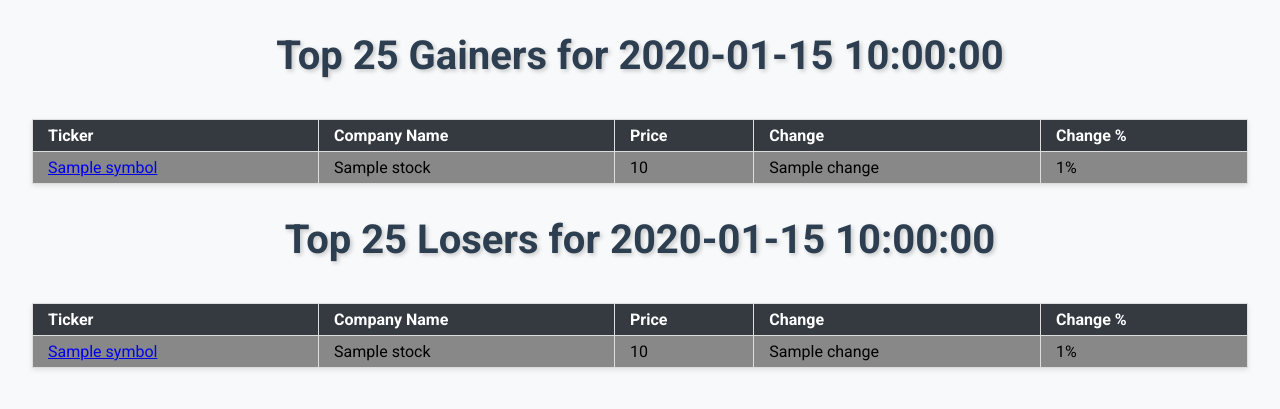
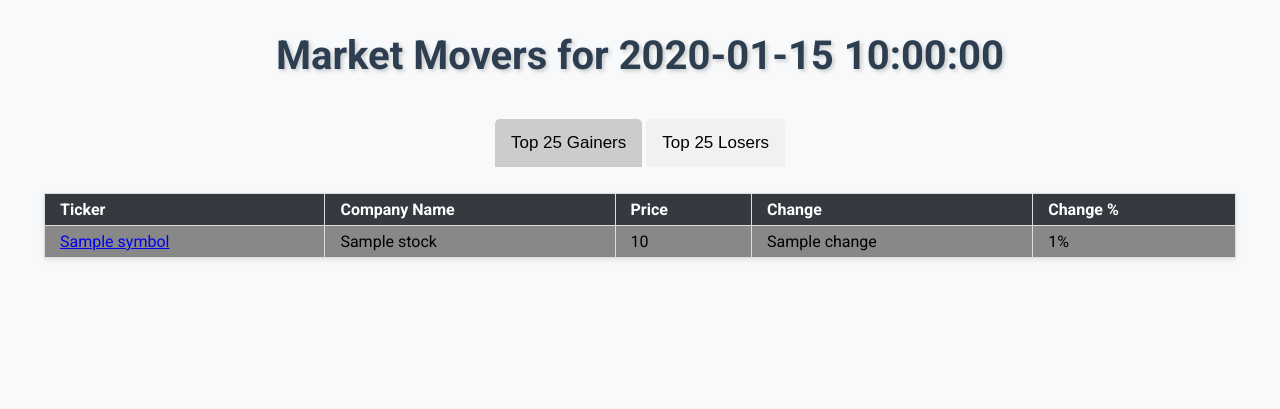
Before and after one commit to uchenna-j-edeh/mcp, a Flask app: template templates/snapshot_details.html in a window 1280 px wide. Shown: the top 409 px of the page. Run offline with Flask 3, Linux system fonts and the light colour scheme; the template is opened without the code that fills it: most values are stand-ins (such as "Sample title", 1, 10 or a date in 2020); parts of the project's set-up code (start-up, migrations or seed data) failed here and were passed over.

Commit message:
feat: Implement tabbed interface for snapshot details

```diff
--- a/static/style.css
+++ b/static/style.css
@@ -39,3 +39,36 @@ tbody tr:nth-child(odd) {
 tbody tr:hover {
     background-color: #e9ecef;
 }
+
+/* Tab styles */
+.tabs {
+    display: flex;
+    justify-content: center;
+    margin-bottom: 20px;
+}
+
+.tab-button {
+    background-color: #f1f1f1;
+    border: none;
+    outline: none;
+    cursor: pointer;
+    padding: 14px 16px;
+    transition: 0.3s;
+    font-size: 17px;
+    border-radius: 5px 5px 0 0;
+    margin: 0 2px;
+}
+
+.tab-button:hover {
+    background-color: #ddd;
+}
+
+.tab-button.active {
+    background-color: #ccc;
+}
+
+.tab-content {
+    display: none; /* Hidden by default */
+    padding: 6px 12px;
+    border-top: none;
+}
--- a/templates/snapshot_details.html
+++ b/templates/snapshot_details.html
@@ -10,7 +10,14 @@
     <link href="https://fonts.googleapis.com/css2?family=Roboto:wght@400;700&display=swap" rel="stylesheet">
 </head>
 <body>
-    <h1>Top 25 Gainers for {{ snapshot_date }}</h1>
+    <h1>Market Movers for {{ snapshot_date }}</h1>
+
+    <div class="tabs">
+        <button class="tab-button active" onclick="openTab(event, 'gainers')">Top 25 Gainers</button>
+        <button class="tab-button" onclick="openTab(event, 'losers')">Top 25 Losers</button>
+    </div>
+
+    <div id="gainers" class="tab-content active">
         <table class="gainer">
             <thead>
                 <tr>
@@ -33,8 +40,9 @@
                 {% endfor %}
             </tbody>
         </table>
+    </div>
 
-    <h1>Top 25 Losers for {{ snapshot_date }}</h1>
+    <div id="losers" class="tab-content">
         <table class="loser">
             <thead>
                 <tr>
@@ -57,5 +65,27 @@
                 {% endfor %}
             </tbody>
         </table>
+    </div>
+
+    <script>
+        function openTab(evt, tabName) {
+            var i, tabcontent, tablinks;
+            tabcontent = document.getElementsByClassName("tab-content");
+            for (i = 0; i < tabcontent.length; i++) {
+                tabcontent[i].style.display = "none";
+            }
+            tablinks = document.getElementsByClassName("tab-button");
+            for (i = 0; i < tablinks.length; i++) {
+                tablinks[i].className = tablinks[i].className.replace(" active", "");
+            }
+            document.getElementById(tabName).style.display = "block";
+            evt.currentTarget.className += " active";
+        }
+
+        // Set default tab to active on page load
+        document.addEventListener('DOMContentLoaded', function() {
+            document.querySelector('.tab-button.active').click();
+        });
+    </script>
 </body>
 </html>
```
Lines whose indentation alone changed are shown as unchanged.
